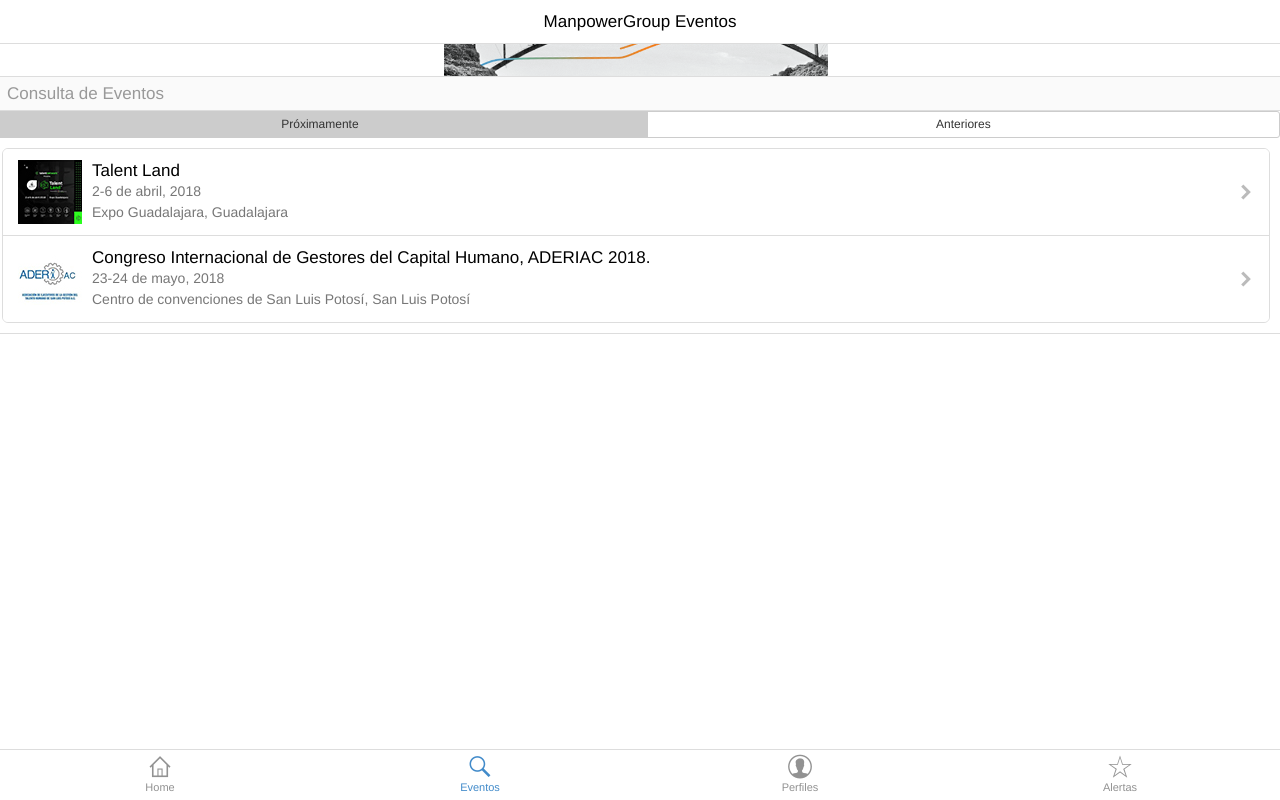
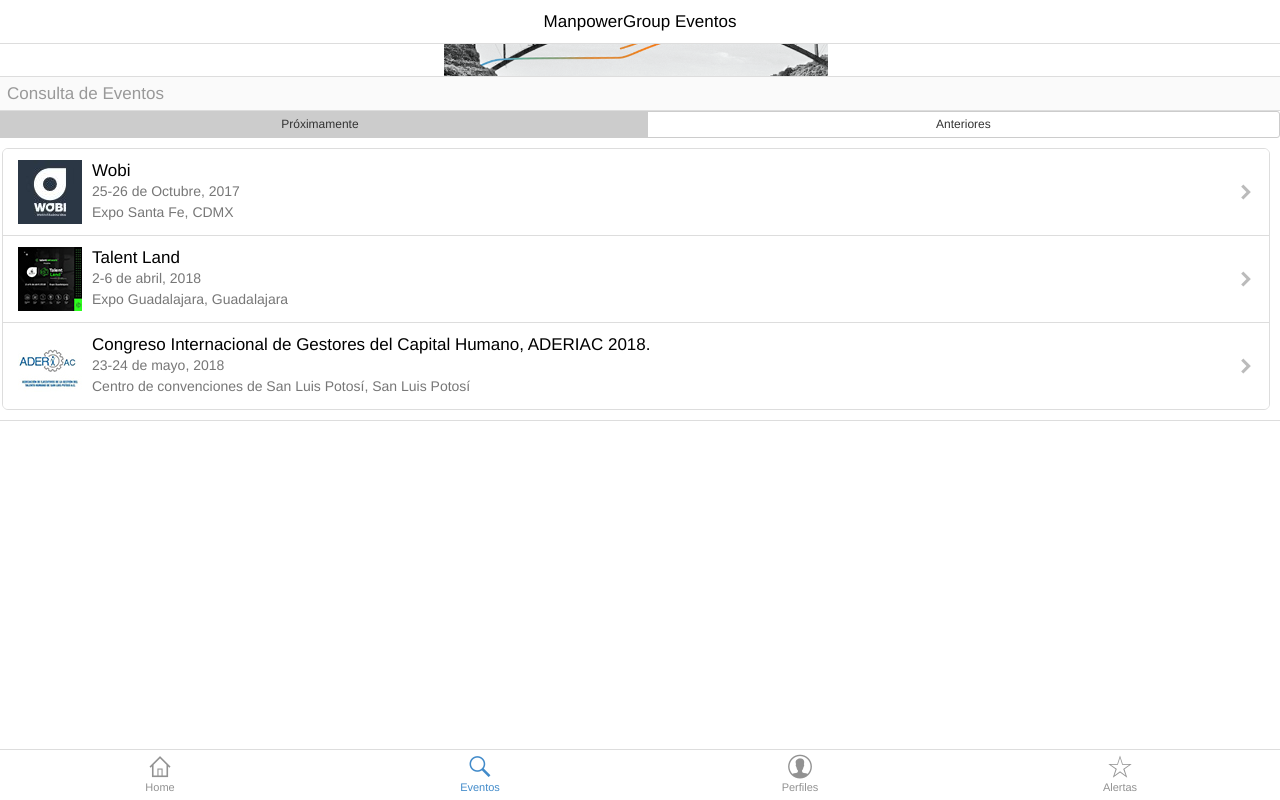
Before and after one commit to manpowergroupeventos/manpowergroupeventos.github.io, a plain HTML site: page eventos.html in a window 1280 px wide. Drawn offline with Linux system fonts and the light colour scheme.

Commit message:
Prueba Evento

```diff
--- a/eventos.html
+++ b/eventos.html
@@ -60,6 +60,17 @@
 						<ul class="table-view">
 							<!-- Insertar Próximos Eventos -->
 							<!-- Esto es un evento -->
+
+
+                            <!-- Insert elements here -->
+							<li class="table-view-cell media">
+								<a class="navigate-right" href="#wobi">
+									<img class="media-object pull-left news-icon" src="img/wobi.jpg" alt="Wobi">
+									<div class="media-body">Wobi<p>25-26 de Octubre, 2017</p><p>Expo Santa Fe, CDMX</p></div>
+								</a>
+							</li>
+
+
 							<li class="table-view-cell media">
 								<a class="navigate-right" href="#talentland">
 									<img class="media-object pull-left news-icon" src="img/talentland2018.jpg" alt="Talent Land">
```
